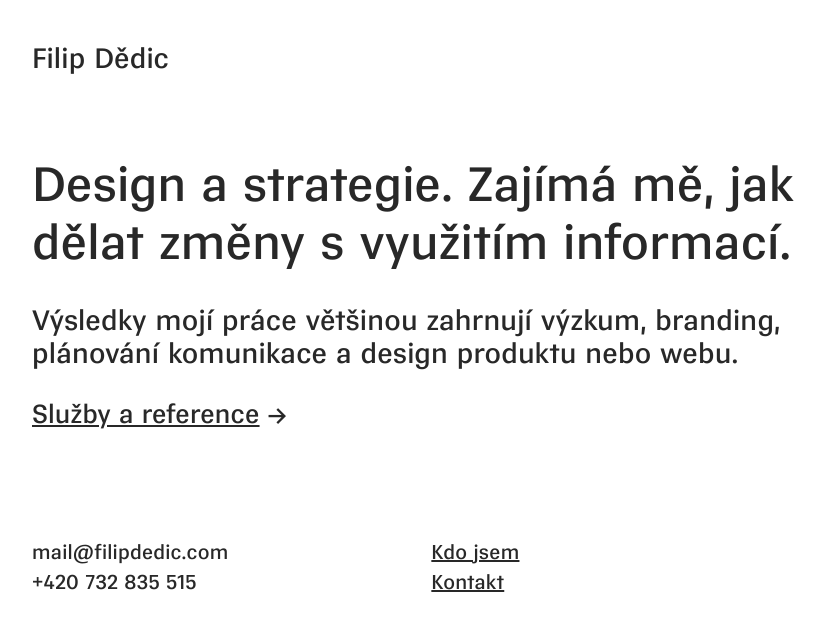
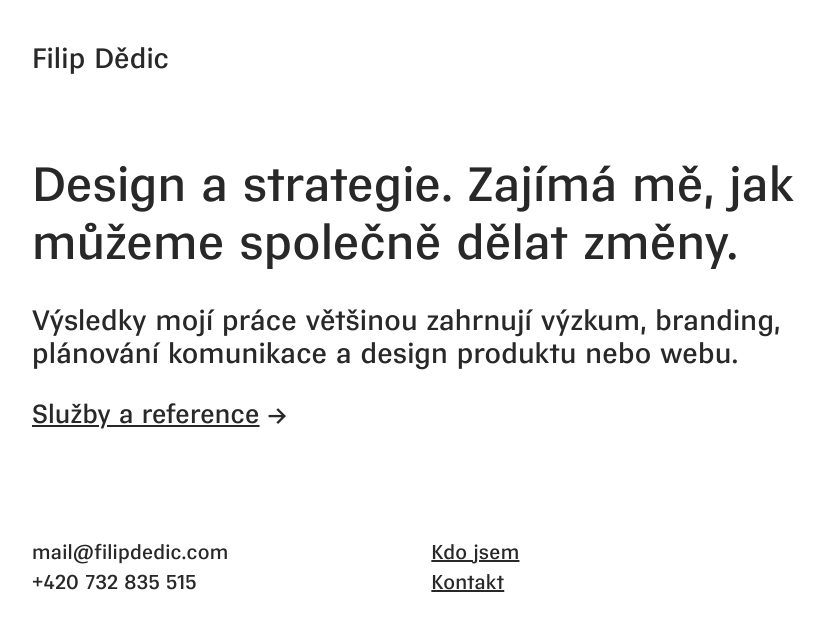
Before and after one commit to fdedic/fdedic.github.io, a Jekyll site: the page built from index.md, in a window 1280 px wide. Shown: the top 631 px of the page, without its empty margins (32-855 px from the left). Built offline with Jekyll 4.4.1, drawn with Linux system fonts in a browser that asks for light colours; nearby versions of some CDN libraries.

Commit message:
Update index.md

```diff
--- a/index.md
+++ b/index.md
@@ -2,7 +2,7 @@
 layout: default
 title: Filip Dědic
 ---
-#  Design a strategie. Zajímá mě, jak dělat změny s využitím informací.
+#  Design a strategie. Zajímá mě, jak můžeme společně dělat změny.
 ## Výsledky mojí práce většinou zahrnují výzkum, branding, plánování komunikace a design produktu nebo webu.
 
 ### [Služby a reference](/sluzby) →
```
